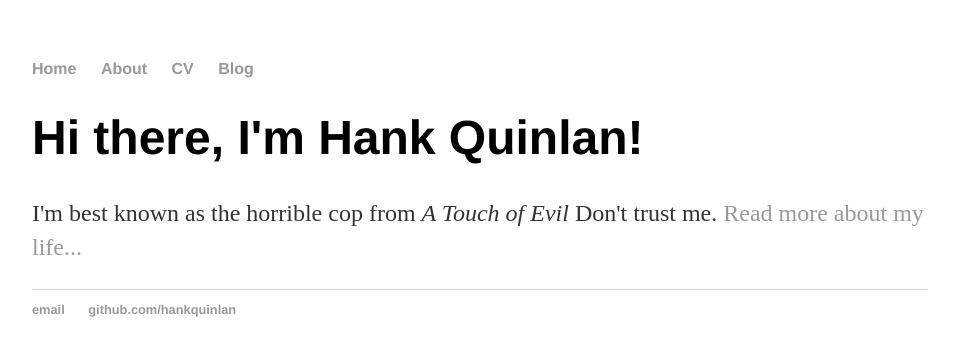
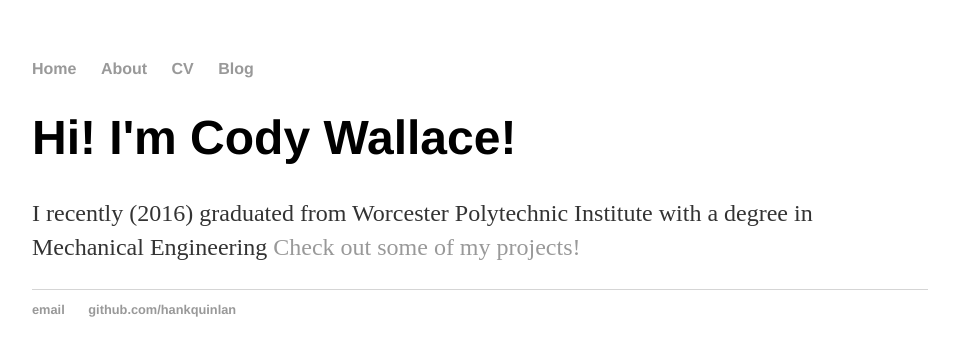
Before and after one commit to CodyWallace245/CodyWallace245.github.io, a Jekyll site: the page built from index.html, in a window 1280 px wide. Shown: the top 356 px of the page, without its empty margins (160-1115 px from the left). Built offline with Jekyll 4.4.1, drawn with Linux system fonts in a browser that asks for light colours.

Commit message:
Update index.html

```diff
--- a/index.html
+++ b/index.html
@@ -1,8 +1,8 @@
 ---
 layout: default
-title: Hank Quinlan, Horrible Cop
+title: Cody Wallace
 ---
 <div class="blurb">
-	<h1>Hi there, I'm Hank Quinlan!</h1>
-	<p>I'm best known as the horrible cop from <em>A Touch of Evil</em> Don't trust me. <a href="/about">Read more about my life...</a></p>
+	<h1>Hi! I'm Cody Wallace!</h1>
+	<p>I recently (2016) graduated from Worcester Polytechnic Institute with a degree in Mechanical Engineering <a href="/about"> Check out some of my projects!</a><a href = "/about" or get in contact with me a> </p>
 </div><!-- /.blurb -->
```
